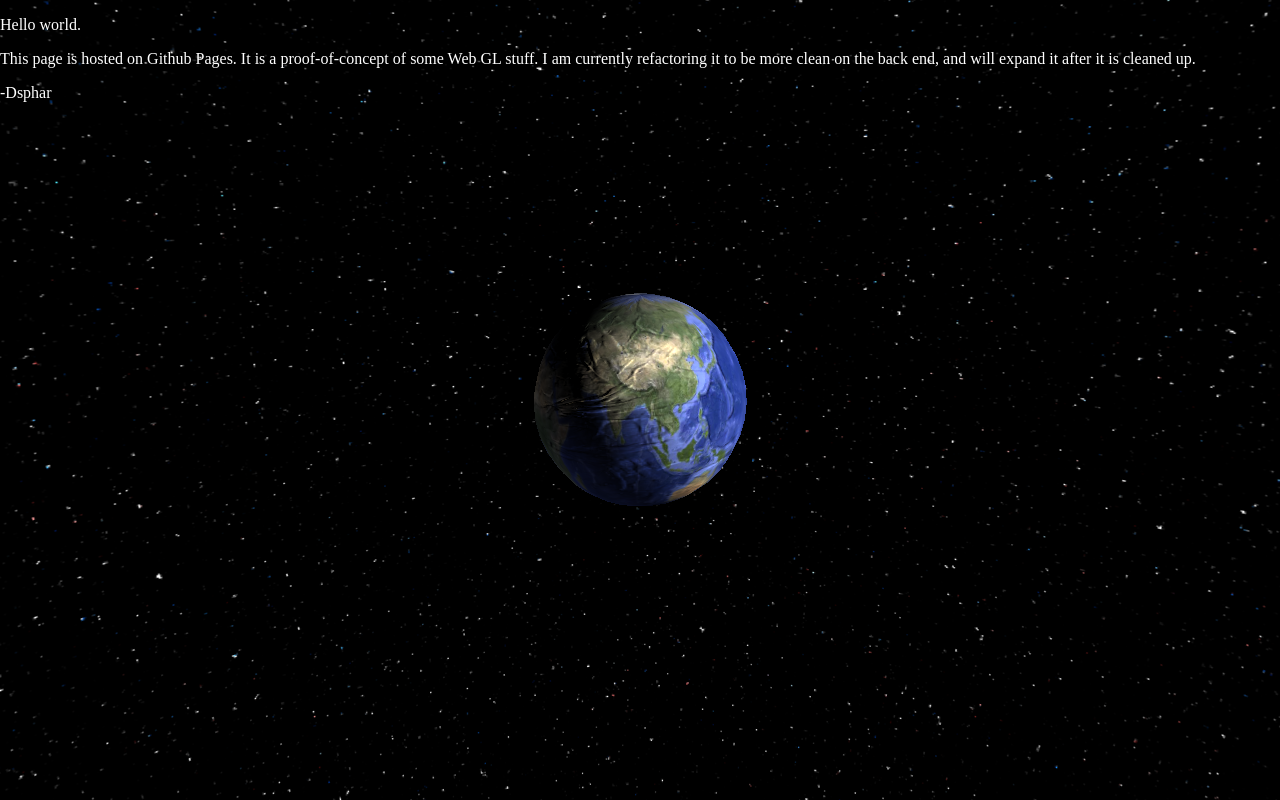
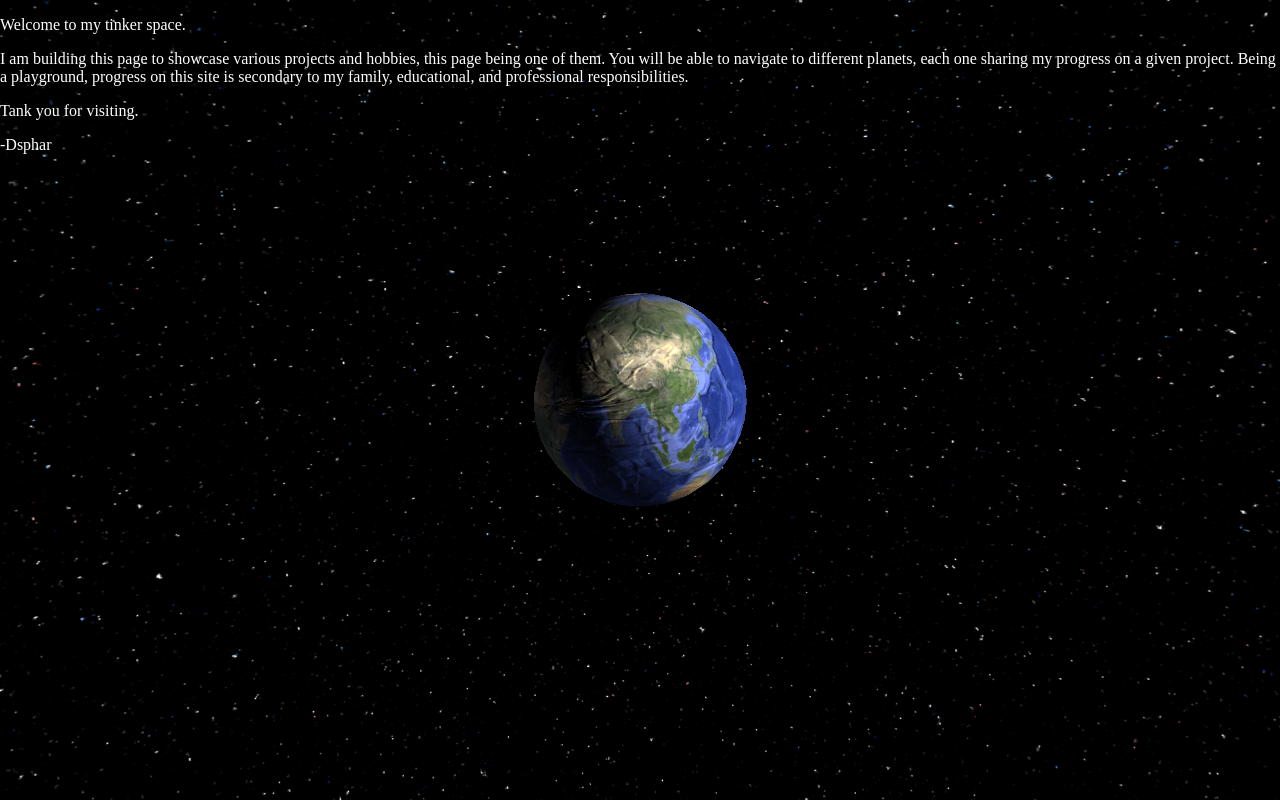
Before and after one commit to Dsphar/Dsphar.github.io, a website built with webpack: page index.html in a window 1280 px wide. Built offline with nearby package versions, Linux system fonts and the light colour scheme; animation ran at ten frames a second.

Commit message:
Updated welcome text

```diff
--- a/index.html
+++ b/index.html
@@ -13,6 +13,7 @@
                     margin: 0;
                     overflow: hidden;
                     color: white;
+                    size: 14pt;
             }
 
             #overlay {
@@ -27,11 +28,12 @@
     <body>
         <div id="overlay">
             <p>
-                Hello world.
+                Welcome to my tinker space.
             </p>
             <p>
-                This page is hosted on Github Pages. It is a proof-of-concept of some Web GL stuff. I am currently refactoring it to be more clean on the back end, and will expand it after it is cleaned up.
+                I am building this page to showcase various projects and hobbies, this page being one of them. You will be able to navigate to different planets, each one sharing my progress on a given project. Being a playground, progress on this site is secondary to my family, educational, and professional responsibilities.
             </p>
+            <p>Tank you for visiting.</p>
             <p>
                 -Dsphar
             </p>
```
